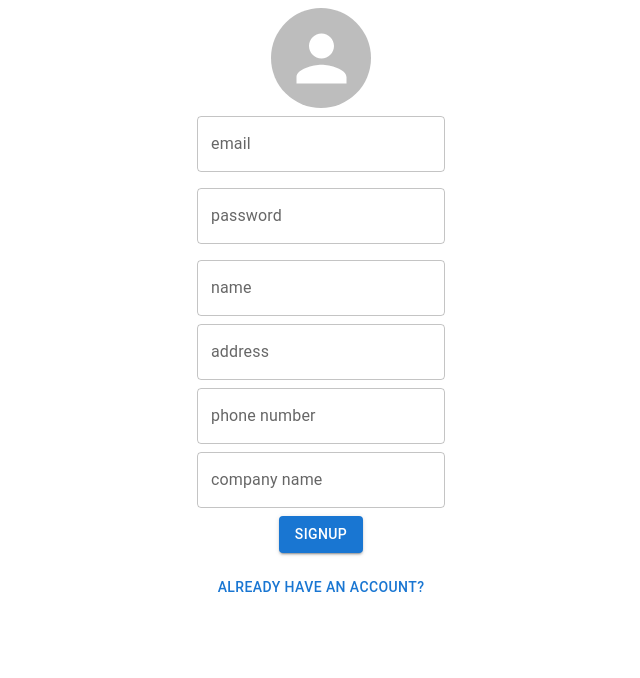
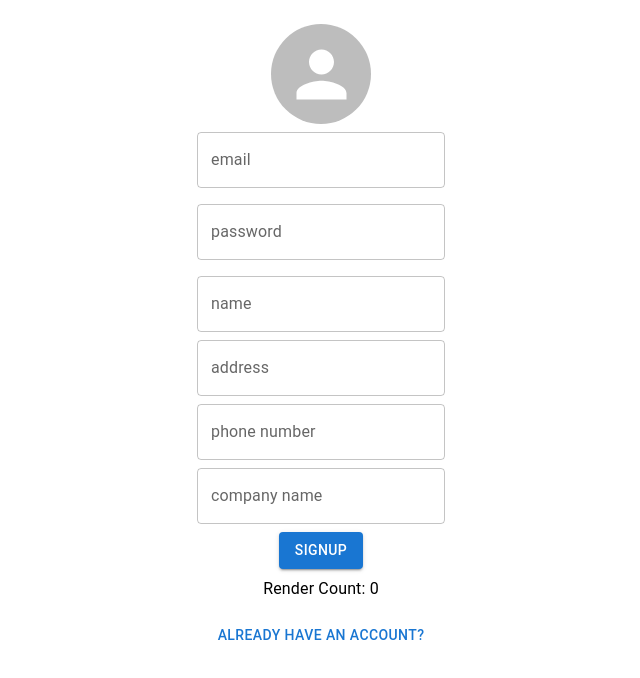
Before and after one commit to SamuelChanHin/BetaLabTest, a React (Create React App) app in the folder frontend/: page /login in a window 1280 px wide. Both pictures are taken after typing "name@example.com", "Sample123" into the empty fields and a click on the button "CREATE AN ACCOUNT?". Shown: the top 678 px of the page, without its empty margins (319-959 px from the left). Built offline with nearby package versions, Linux system fonts and the light colour scheme.

Commit message:
feat(): render counter

```diff
--- a/frontend/src/components/LoginPage/LoginForm.tsx
+++ b/frontend/src/components/LoginPage/LoginForm.tsx
@@ -46,7 +46,7 @@ function LoginForm() {
           })}
         />
         <Typography variant="body2" style={{ color: "red" }}>
-          {errors.email && "email is required"}
+          {errors.email && errors.email.message}
         </Typography>
 
         <TextField
@@ -58,7 +58,7 @@ function LoginForm() {
           })}
         />
         <Typography variant="body2" style={{ color: "red" }}>
-          {errors.password && "password is required"}
+          {errors.password && errors.password.message}
         </Typography>
 
         <Button type="submit" variant="contained">
--- a/frontend/src/components/LoginPage/RegisterForm.tsx
+++ b/frontend/src/components/LoginPage/RegisterForm.tsx
@@ -8,6 +8,7 @@ import { handleEmailValidation } from "../../util/dataValidator";
 import AvatarImageUpload from "../Common/AvatarImageUpload";
 import { toast } from "react-toastify";
 import { refreshPage } from "../../util/window";
+import useRenderCounter from "../../hook/useRenderCounter";
 
 interface RegisterData {
   email: string;
@@ -19,6 +20,7 @@ interface RegisterData {
 }
 
 function RegisterForm() {
+  const { renderCount } = useRenderCounter();
   const [profileImageFile, setProfileImageFile] = React.useState(null);
   const {
     register,
@@ -95,6 +97,7 @@ function RegisterForm() {
         <Button type="submit" variant="contained">
           Signup
         </Button>
+        <Typography>Render Count: {renderCount}</Typography>
       </Stack>
     </form>
   );
--- /dev/null
+++ b/frontend/src/hook/useRenderCounter.tsx
@@ -0,0 +1,12 @@
+import React from "react";
+
+function useRenderCounter() {
+  const renderCountRef = React.useRef(0);
+  React.useEffect(() => {
+    renderCountRef.current += 1;
+  });
+
+  return { renderCount: renderCountRef.current };
+}
+
+export default useRenderCounter;
--- a/frontend/src/pages/LoginPage.tsx
+++ b/frontend/src/pages/LoginPage.tsx
@@ -23,6 +23,7 @@ function LoginPage() {
 export default LoginPage;
 
 const StackContainer = styled(Stack)`
+  padding: 16px 0px;
   width: 100%;
 
   form {
```
